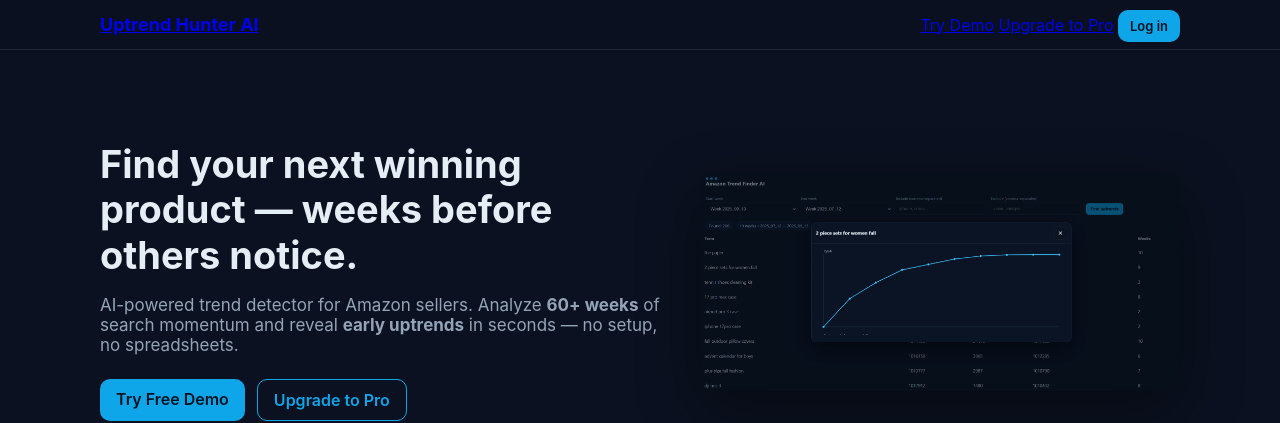
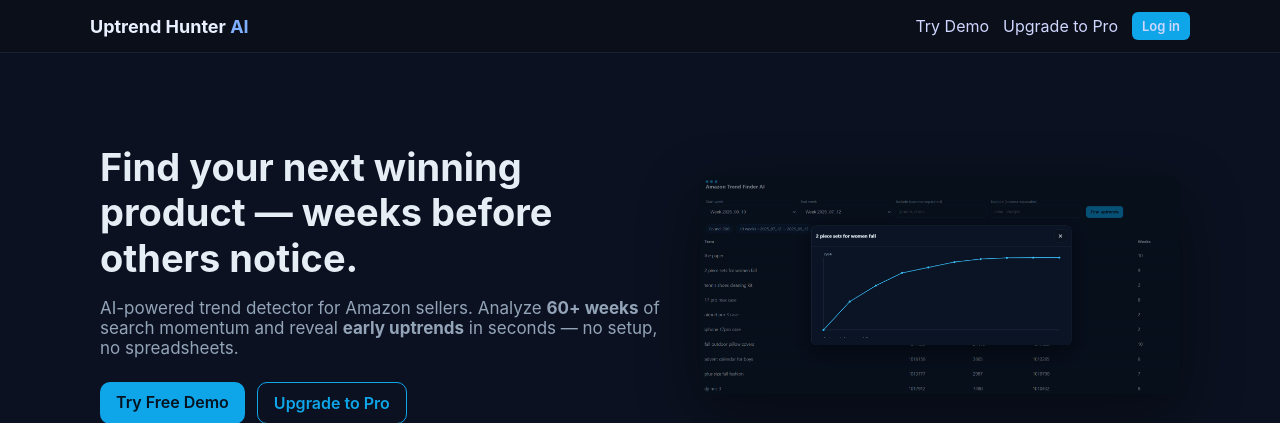
Before and after one commit to coskunforex/amazon-trend-web, a Flask app: page / in a window 1280 px wide. Shown: the top 423 px of the page. Run offline with Flask 3, Linux system fonts and the light colour scheme; parts of the project's set-up code (start-up, migrations or seed data) failed here and were passed over.

Commit message:
style(nav): restore old landing navbar look + visible logo

```diff
--- a/app/web/static/css/landing.css
+++ b/app/web/static/css/landing.css
@@ -234,3 +234,16 @@ details p { color: var(--muted); font-size: 14px; margin-top: 10px; }
   .nav-inner{flex-wrap:wrap;gap:10px;}
   .menu{flex-wrap:wrap;justify-content:center;}
 }
+/* NAV - eski stile uyumlu, logoyu belirgin yap */
+.nav { position: sticky; top: 0; z-index: 10; background: #0b0f1a; border-bottom: 1px solid #1b2333; }
+.nav-inner { max-width: 1100px; margin: 0 auto; padding: 12px 16px; display: flex; align-items: center; justify-content: space-between; }
+.logo { display: flex; align-items: center; gap: 8px; text-decoration: none; }
+.logo .brand { font-weight: 700; color: #eaf0ff; }
+.logo .ai { color: #7fb0ff; }
+.logo-img { height: 20px; display: block; }
+
+.nav-links { display: flex; align-items: center; gap: 14px; }
+.nav-links a { color: #cfd7ff; text-decoration: none; }
+.user-info { font-size: 0.9em; opacity: 0.85; }
+.btn.small { padding: 6px 10px; border-radius: 6px; }
+.btn.small.outline { border: 1px solid #3a455b; }
--- a/app/web/templates/_nav.html
+++ b/app/web/templates/_nav.html
@@ -1,6 +1,11 @@
 <nav class="nav">
   <div class="nav-inner">
-    <a href="{{ url_for('landing') }}" class="logo">Uptrend Hunter AI</a>
+    <!-- LOGO -->
+    <a href="{{ url_for('landing') }}" class="logo">
+      <!-- Eğer logo görselin varsa alttaki img satırını aç, metni silebilirsin -->
+      <!-- <img src="/static/img/logo.svg" alt="Uptrend Hunter" class="logo-img"> -->
+      <span class="brand">Uptrend Hunter <span class="ai">AI</span></span>
+    </a>
 
     <div class="nav-links">
       <a href="{{ url_for('app_demo') }}">Try Demo</a>
```
